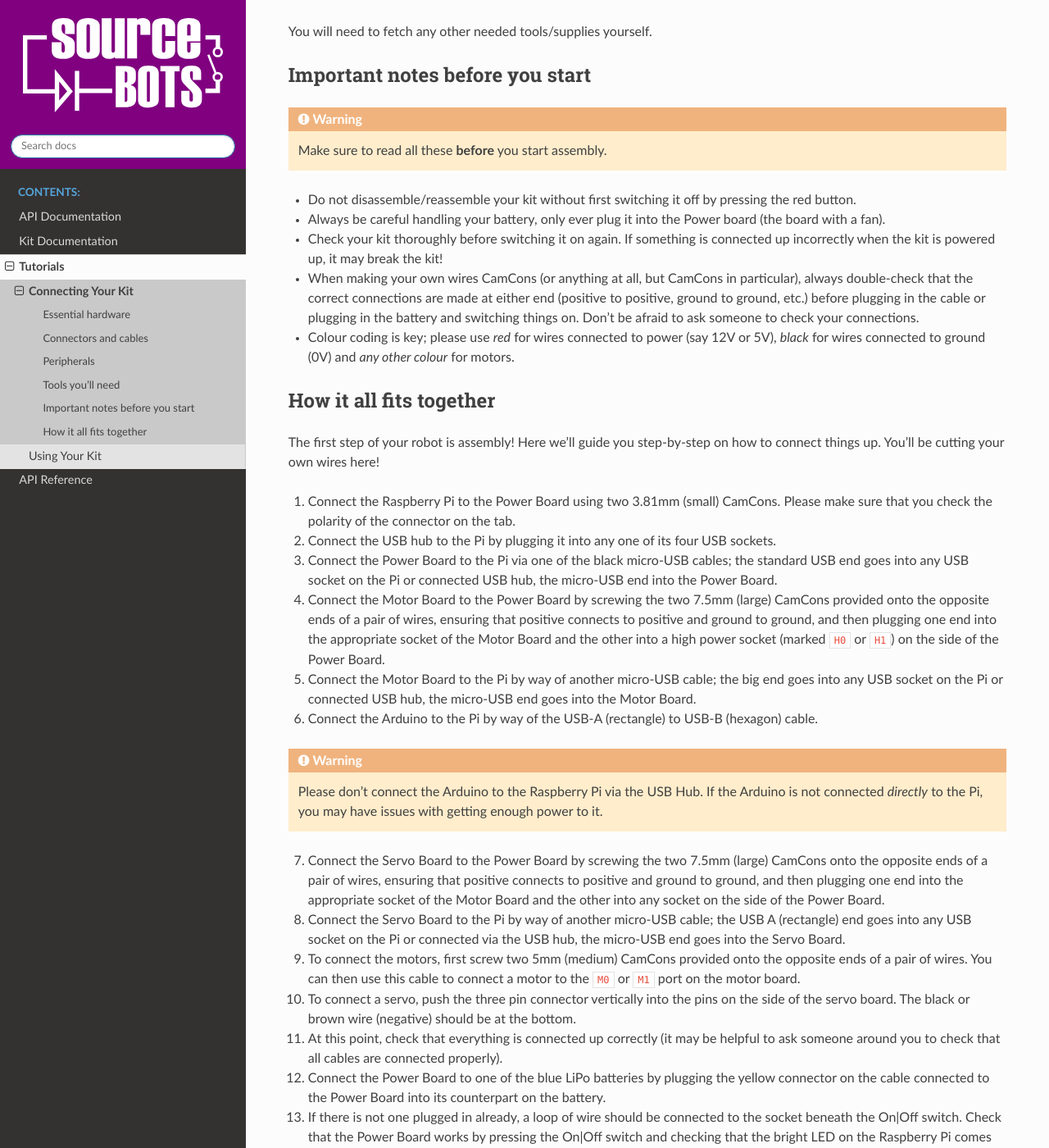
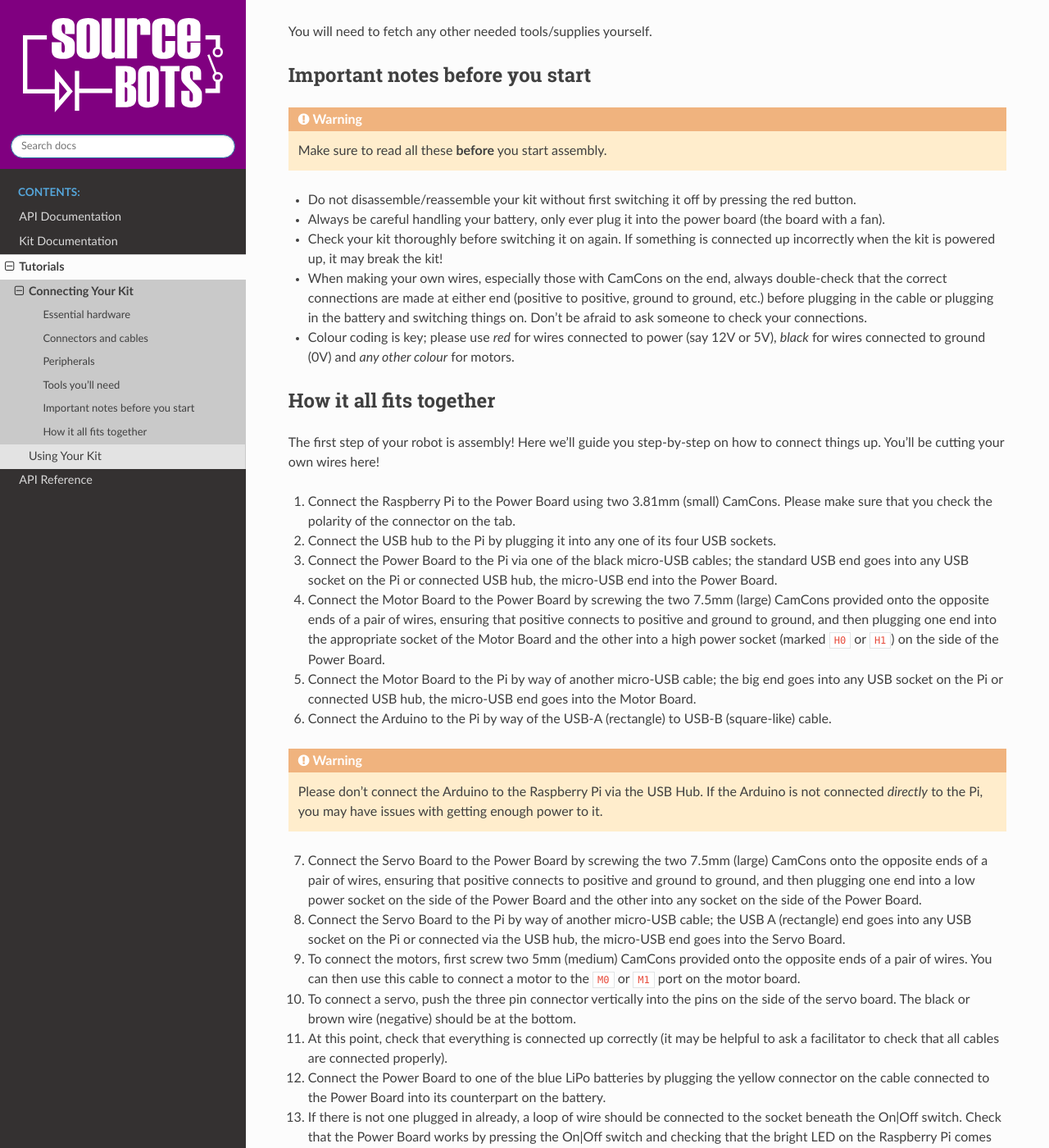
Before and after one commit to sourcebots/sbot, a Sphinx documentation site: the page built from docs/source/tutorials/connecting-your-kit.rst, in a window 1280 px wide and 1400 px high, scrolled down 1082 px. Shown: the whole window at 82% size. Built offline with Sphinx 7.4.7 and the Read the Docs theme 2.0.0, drawn with Linux system fonts in a browser that asks for light colours; some of the changed text lies outside the part shown.

Commit message:
Apply suggestions from code review
https://vignette.wikia.nocookie.net/rickandmorty/images/9/9f/Scjerry.png/revision/latest?cb=20160111021222

```diff
--- a/docs/source/tutorials/connecting-your-kit.rst
+++ b/docs/source/tutorials/connecting-your-kit.rst
@@ -53,13 +53,13 @@ Important notes before you start
 -  Do not disassemble/reassemble your kit without first switching it off by
    pressing the red button.
 
--  Always be careful handling your battery, only ever plug it into the Power
+-  Always be careful handling your battery, only ever plug it into the power
    board (the board with a fan).
 
 -  Check your kit thoroughly before switching it on again. If something is
    connected up incorrectly when the kit is powered up, it may break the kit!
 
--  When making your own wires CamCons (or anything at all, but CamCons in particular),
+-  When making your own wires, especially those with CamCons on the end,
    always double-check that the correct connections are made at either
    end (positive to positive, ground to ground, etc.) before plugging in
    the cable or plugging in the battery and switching things on.
@@ -93,7 +93,7 @@ how to connect things up. You'll be cutting your own wires here!
     end goes into any USB socket on the Pi or connected USB hub, the micro-USB
     end goes into the Motor Board.
 6.  Connect the Arduino to the Pi by way of the USB-A (rectangle) to USB-B
-    (hexagon) cable.
+    (square-like) cable.
 
 .. Warning:: Please don't connect the Arduino to the Raspberry Pi via the
    USB Hub. If the Arduino is not connected *directly* to the Pi, you may
@@ -102,7 +102,7 @@ how to connect things up. You'll be cutting your own wires here!
 7.  Connect the Servo Board to the Power Board by screwing the two 7.5mm (large)
     CamCons onto the opposite ends of a pair of wires, ensuring that positive
     connects to positive and ground to ground, and then plugging one end into
-    the appropriate socket of the Motor Board and the other into any socket on
+    a low power socket on the side of the Power Board and the other into any socket on
     the side of the Power Board.
 8.  Connect the Servo Board to the Pi by way of another micro-USB cable; the
     USB A (rectangle) end goes into any USB socket on the Pi or connected via
@@ -114,7 +114,7 @@ how to connect things up. You'll be cutting your own wires here!
     pins on the side of the servo board. The black or brown wire (negative)
     should be at the bottom.
 11. At this point, check that everything is connected up correctly (it
-    may be helpful to ask someone around you to check that all cables
+    may be helpful to ask a facilitator to check that all cables
     are connected properly).
 12. Connect the Power Board to one of the blue LiPo batteries by
     plugging the yellow connector on the cable connected to the Power
```
Also changed, not shown: other parts of docs/source/tutorials/connecting-your-kit.rst (+1 -1 lines), docs/source/tutorials/using-your-kit.rst (+11 -11 lines).
